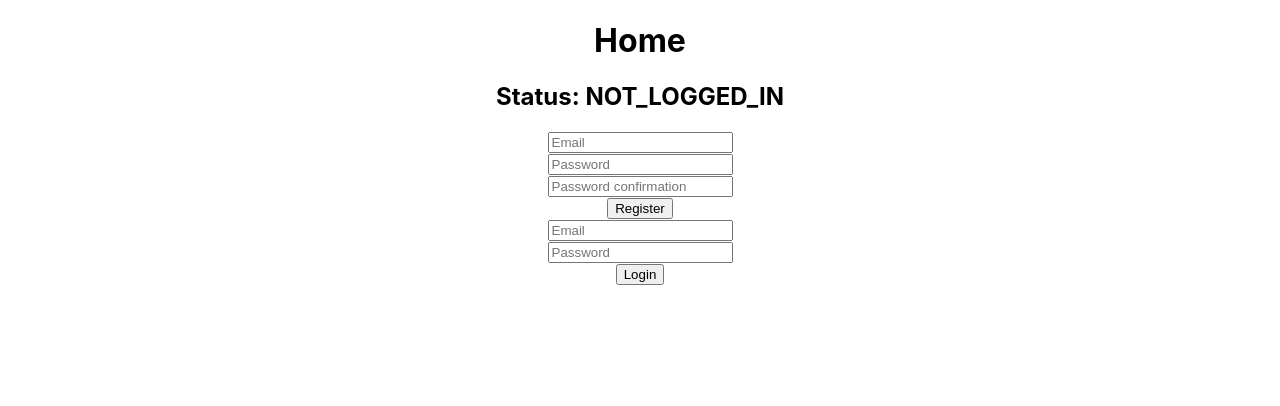
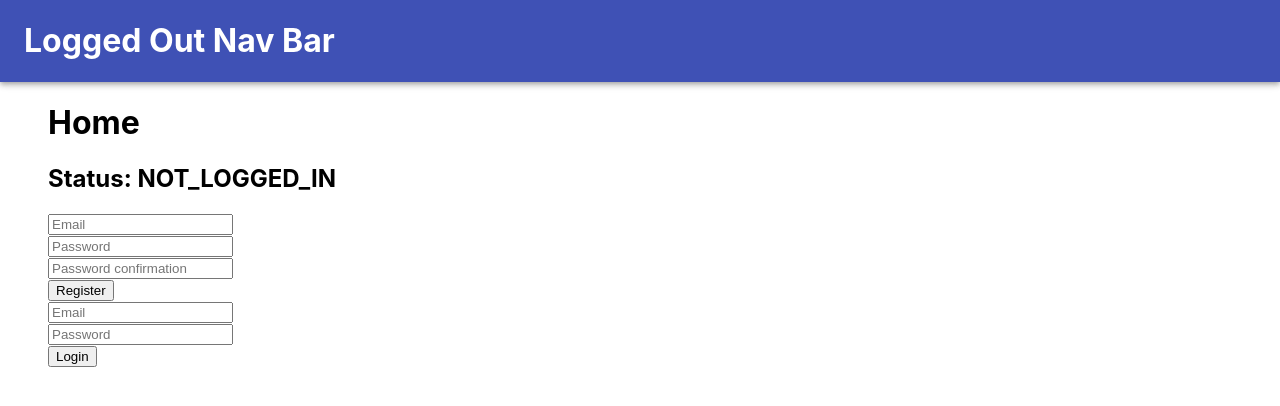
Before and after one commit to nils-vanderwerf/final-project-axi-disability-care-frontend, a React (Create React App) app: page / in a window 1280 px wide. Shown: the top 406 px of the page. Built offline with nearby package versions, Linux system fonts and the light colour scheme; no server answers.

Commit message:
Basic authentication complete

```diff
--- a/package.json
+++ b/package.json
@@ -3,6 +3,7 @@
   "version": "0.1.0",
   "private": true,
   "dependencies": {
+    "@material-ui/core": "^4.12.1",
     "@testing-library/jest-dom": "^5.11.4",
     "@testing-library/react": "^11.1.0",
     "@testing-library/user-event": "^12.1.10",
--- a/src/App.css
+++ b/src/App.css
@@ -1,38 +1,3 @@
-.App {
-  text-align: center;
+.MuiContainer-fixed {
+  max-width: 100%;
 }
-
-.App-logo {
-  height: 40vmin;
-  pointer-events: none;
-}
-
-@media (prefers-reduced-motion: no-preference) {
-  .App-logo {
-    animation: App-logo-spin infinite 20s linear;
-  }
-}
-
-.App-header {
-  background-color: #282c34;
-  min-height: 100vh;
-  display: flex;
-  flex-direction: column;
-  align-items: center;
-  justify-content: center;
-  font-size: calc(10px + 2vmin);
-  color: white;
-}
-
-.App-link {
-  color: #61dafb;
-}
-
-@keyframes App-logo-spin {
-  from {
-    transform: rotate(0deg);
-  }
-  to {
-    transform: rotate(360deg);
-  }
-}
--- a/src/App.js
+++ b/src/App.js
@@ -4,17 +4,20 @@ import './App.css';
 import { BrowserRouter as Router, Switch, Route } from 'react-router-dom'
 import Home from './components/pages/Home'
 import Dashboard from './components/pages/Dashboard';
+import { AppBar, Container, Button } from '@material-ui/core';
+
 
 class App extends Component {
-  constructor() {
-    super();
+  constructor(props) {
+    super(props);
 
     this.state = {
       loggedInStatus: "NOT_LOGGED_IN",
-      user: {}
+      user: {},
     }
 
-    this.handleLogin = this.handleLogin.bind(this)
+    this.handleLogin = this.handleLogin.bind(this);
+    this.handleLogout = this.handleLogout.bind(this)
   }
 
   checkLoginStatus() {
@@ -47,19 +50,44 @@ class App extends Component {
       loggedInStatus: "LOGGED_IN",
       user: data.user
     })
+  }
 
-  }
+  handleLogout() {
+    axios.delete("http://localhost:3001/api/v1/logout", {withCredentials: true})
+    .then(response => {})
+    .catch(error => {
+      console.log("logout error", error)
+    })
+  this.setState({
+    loggedInStatus: "NOT_LOGGED_IN",
+    user: {}
+  })
+}
+
+
+
   render() {
     return (
-      <div className="App">
+      <>
+
+          <AppBar position="static" color="primary">
+          <Container fixed>
+            {/* Router in here */}
+           { this.state.loggedInStatus === "LOGGED_IN" ? <Button onClick={this.handleLogout}>Logout</Button>: <h1>Logged Out Nav Bar</h1>}
+           </Container>
+        </AppBar>
+        <Container>
         <Router>
           <Switch>
             <Route
               exact path={"/"}
               render={props => (
                 <Home {...props}
+                isLoggedIn={this.props.loggedInStatus}
                 handleLogin={this.handleLogin}
-                loggedInStatus={this.state.loggedInStatus} />
+                handleLogout={this.handleLogout}
+                loggedInStatus={this.state.loggedInStatus}
+                />
               )}
               />
             <Route path={"/dashboard"}
@@ -70,7 +98,8 @@ class App extends Component {
             />
           </Switch>
         </Router>
-      </div>
+      </Container>
+      </>
     );
   }
 }
--- a/src/components/pages/Dashboard.js
+++ b/src/components/pages/Dashboard.js
@@ -1,12 +1,13 @@
 import React from 'react'
+import { AppBar, Container, Button } from '@material-ui/core';
 
 const Dashboard = props => {
     return (
-        <div>
+        <Container>
             <h1>Dashboard</h1>
             <h2>Status: {props.loggedInStatus}</h2>
 
-        </div>
+        </Container>
     )
 }
 
--- a/src/components/pages/Home.js
+++ b/src/components/pages/Home.js
@@ -1,6 +1,8 @@
 import React, { Component } from 'react'
-import Registration from '../auth/Registration'
+import axios from 'axios'
+import Registration from '../auth/Registration/Registration'
 import Login from '../auth/Login'
+import { AppBar, Container, Button } from '@material-ui/core';
 
 export default class Home extends Component {
     constructor(props) {
@@ -18,12 +20,15 @@ export default class Home extends Component {
 
     render() {
         return (
-            <div>
+            <Container>
                 <h1>Home</h1>
                 <h2>Status: {this.props.loggedInStatus}</h2>
-                <Registration handleSuccessfulAuth={this.handleSuccessfulAuth}/>
-                <Login handleSuccessfulAuth = {this.handleSuccessfulAuth}></Login>
-            </div>
+                {this.props.isLoggedIn === 'LOGGED_IN' ? <Button onClick={() => this.props.handleLogout()}>Logout</Button> : null}
+                <Registration
+                handleSuccessfulAuth={this.handleSuccessfulAuth} />
+                <Login
+                handleSuccessfulAuth={this.handleSuccessfulAuth}></Login>
+            </Container>
         )
     }
 }
```
Also changed, not shown: src/components/NavBar.js (added), src/components/auth/Registration/Registration.js (renamed from src/components/auth/Registration.js), 2 other files (tests, documents, lock files or other folders). Lines whose indentation alone changed are shown as unchanged.
